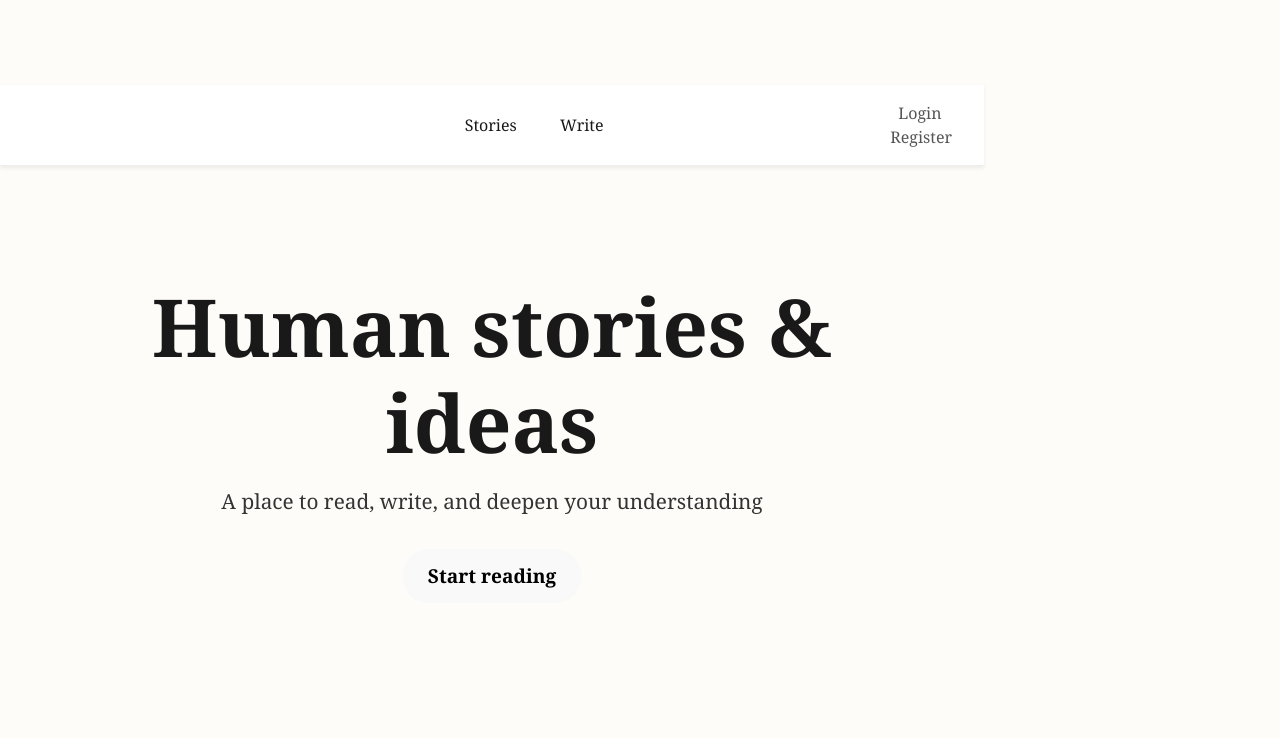
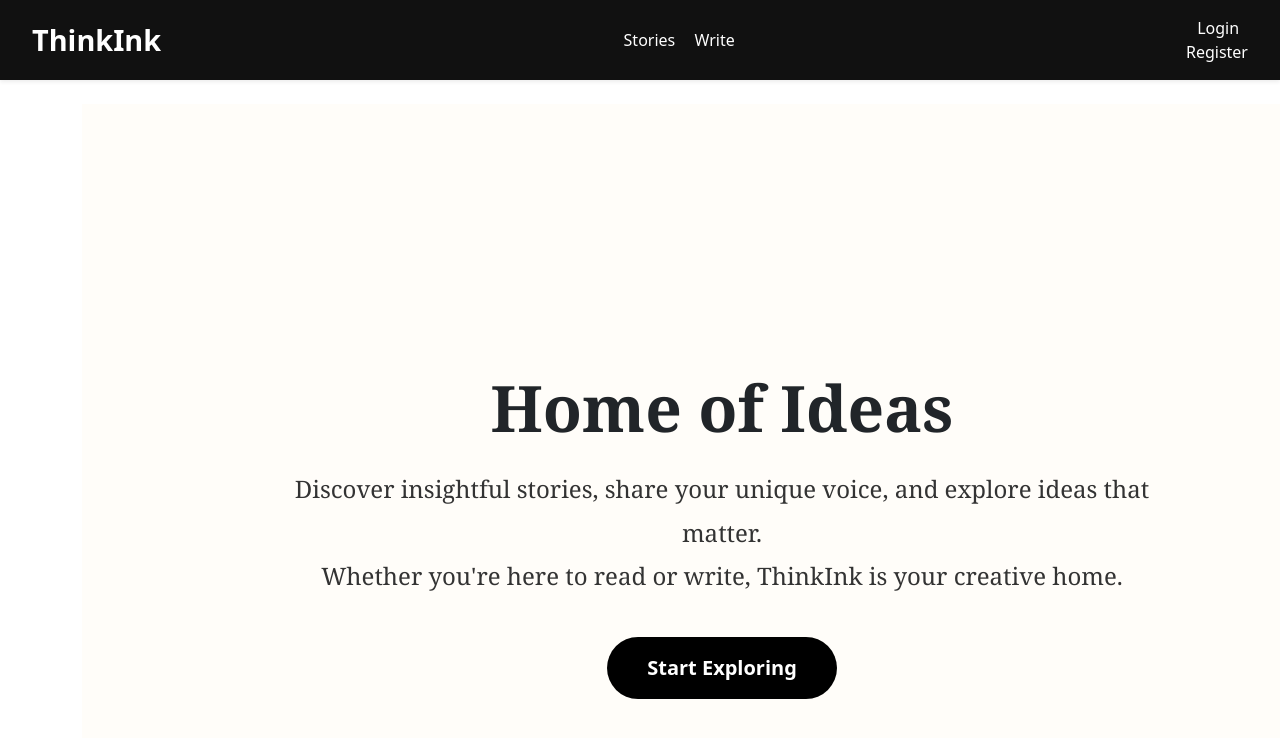
Before and after one commit to Sahiladiv/ThinkInk-, a React (Vite) app in the folder frontend/thinkink-frontend/: page / in a window 1280 px wide. Shown: the top 738 px of the page. Built offline with nearby package versions, Linux system fonts and the light colour scheme.

Commit message:
front end

```diff
--- a/frontend/thinkink-frontend/src/components/Navbar.css
+++ b/frontend/thinkink-frontend/src/components/Navbar.css
@@ -1,13 +1,11 @@
 .navbar {
+  width: 100vw;
+  background-color: #111;
   display: flex;
   justify-content: space-between;
   align-items: center;
-  background-color: #191919;
-  color: white;
   padding: 1rem 2rem;
-  position: sticky;
-  top: 0;
-  z-index: 999;
+  box-shadow: 0 2px 4px rgba(0, 0, 0, 0.1);
 }
 
 .navbar-left .logo {
--- a/frontend/thinkink-frontend/src/index.css
+++ b/frontend/thinkink-frontend/src/index.css
@@ -67,3 +67,10 @@ button:focus-visible {
     background-color: #f9f9f9;
   }
 }
+
+
+body, html {
+  margin: 0;
+  padding: 0;
+  overflow-x: hidden;
+}
--- a/frontend/thinkink-frontend/src/pages/Home.css
+++ b/frontend/thinkink-frontend/src/pages/Home.css
@@ -1,87 +1,58 @@
-/* Reset and base */
-body {
-  margin: 0;
-  font-family: 'Georgia', serif;
-  background-color: #fefcf9;
-  color: #191919;
+/* Make wrapper stretch to full screen */
+.home-wrapper {
+  width: 100vw;
+  height: 100vh;
+  background-color: #fffdf9;
+  display: flex;
+  justify-content: center;
+  align-items: center;
+  padding-top: 4rem; /* To account for fixed navbar */
+  box-sizing: border-box;
+  overflow-x: hidden;
 }
 
-/* Navbar */
-.navbar {
-  background-color: #fff;
-  padding: 1rem 2rem;
+/* Content container centered inside */
+.home-container {
+  max-width: 1200px;
+  width: 100%;
+  padding: 2rem;
   display: flex;
-  justify-content: space-between;
+  flex-direction: column;
   align-items: center;
-  border-bottom: 1px solid #eee;
-  position: sticky;
-  top: 0;
-  z-index: 999;
-}
-
-.navbar-left .logo {
-  font-size: 1.8rem;
-  font-weight: bold;
-  font-family: 'Georgia', serif;
-}
-
-.navbar-center {
-  display: flex;
-  align-items: center;
-  gap: 1.5rem;
-}
-
-.navbar-center a {
-  text-decoration: none;
-  color: #191919;
-  font-weight: 500;
-}
-
-.navbar-center a:hover {
-  text-decoration: underline;
-}
-
-.navbar-center .btn-dark {
-  background-color: #191919;
-  color: #fff;
-  border: none;
-  padding: 6px 16px;
-  border-radius: 20px;
-  font-weight: bold;
-  cursor: pointer;
-}
-
-.navbar-right a {
-  margin-left: 1rem;
-  color: #555;
-  text-decoration: none;
-  font-weight: 500;
-}
-
-/* Hero section */
-.hero-section {
-  max-width: 960px;
-  margin: 80px auto;
-  padding: 2rem;
   text-align: center;
 }
 
+/* Title styling */
 .hero-title {
-  font-size: 5rem;
-  font-weight: bold;
-  margin-bottom: 1rem;
-  line-height: 1.2;
+  font-size: 4rem;
+  font-weight: 700;
+  font-family: 'Georgia', serif;
+  margin-bottom: 1.5rem;
 }
 
+/* Subtitle styling */
 .hero-subtitle {
-  font-size: 1.3rem;
-  margin-bottom: 2rem;
+  font-size: 1.5rem;
+  font-family: 'Georgia', serif;
   color: #333;
+  max-width: 900px;
+  margin-bottom: 2.5rem;
+  line-height: 1.8;
 }
 
+/* CTA Button */
 .big-button {
-  font-size: 1.2rem;
-  padding: 12px 24px;
-  border-radius: 25px;
-  font-weight: 600;
+  padding: 1rem 2.5rem;
+  font-size: 1.25rem;
+  font-weight: bold;
+  border-radius: 999px;
+  background-color: #000;
+  color: #fff;
+  border: none;
+  transition: background-color 0.3s ease;
 }
+
+.big-button:hover {
+  background-color: #222;
+  cursor: pointer;
+}
--- a/frontend/thinkink-frontend/src/pages/Home.tsx
+++ b/frontend/thinkink-frontend/src/pages/Home.tsx
@@ -3,12 +3,17 @@ import './Home.css';
 
 const Home: React.FC = () => {
   return (
-    <div className="home-container">
-      <section className="hero-section">
-        <h1 className="hero-title">Human stories & ideas</h1>
-        <p className="hero-subtitle">A place to read, write, and deepen your understanding</p>
-        <button className="btn-dark big-button">Start reading</button>
-      </section>
+    <div className="home-wrapper">
+      <div className="home-container">
+        <section className="hero-section text-center">
+          <h1 className="hero-title">Home of Ideas</h1>
+          <p className="hero-subtitle">
+            Discover insightful stories, share your unique voice, and explore ideas that matter. <br />
+            Whether you're here to read or write, ThinkInk is your creative home.
+          </p>
+          <button className="btn-dark big-button">Start Exploring</button>
+        </section>
+      </div>
     </div>
   );
 };
```
